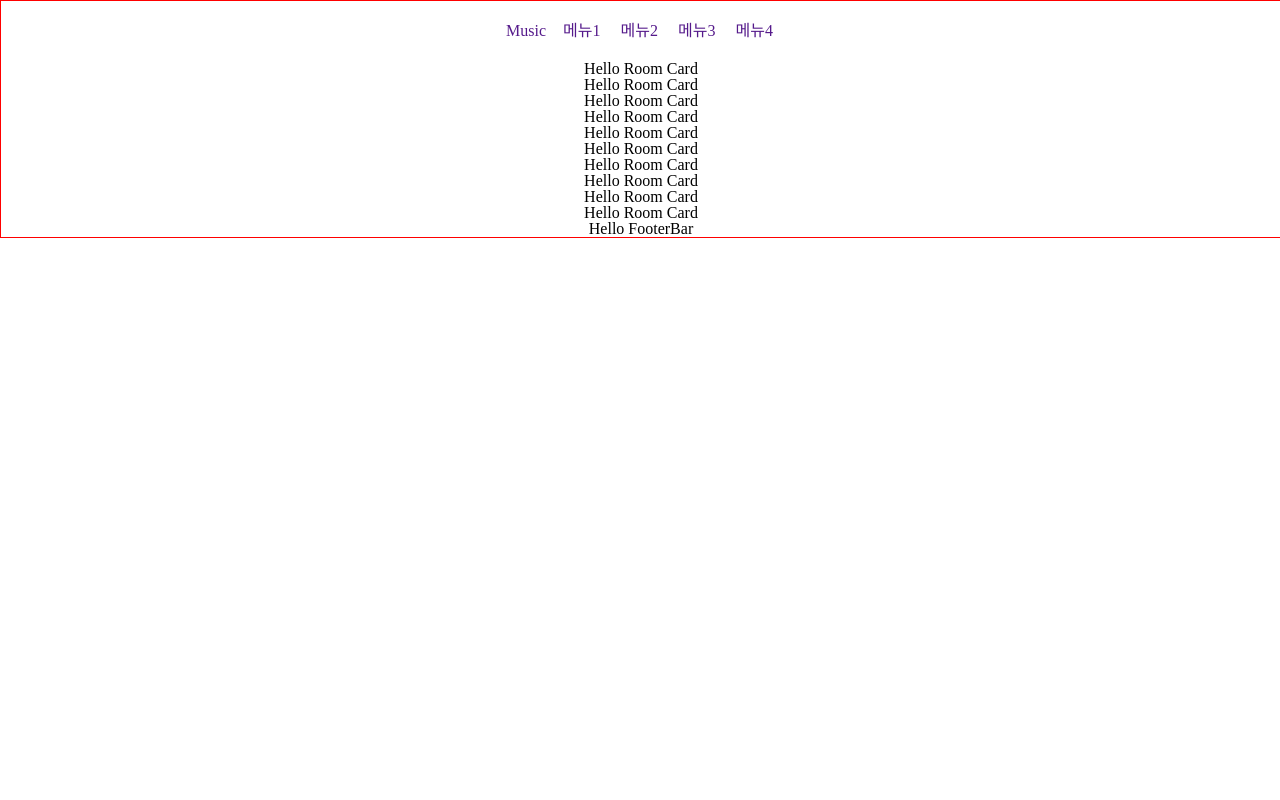
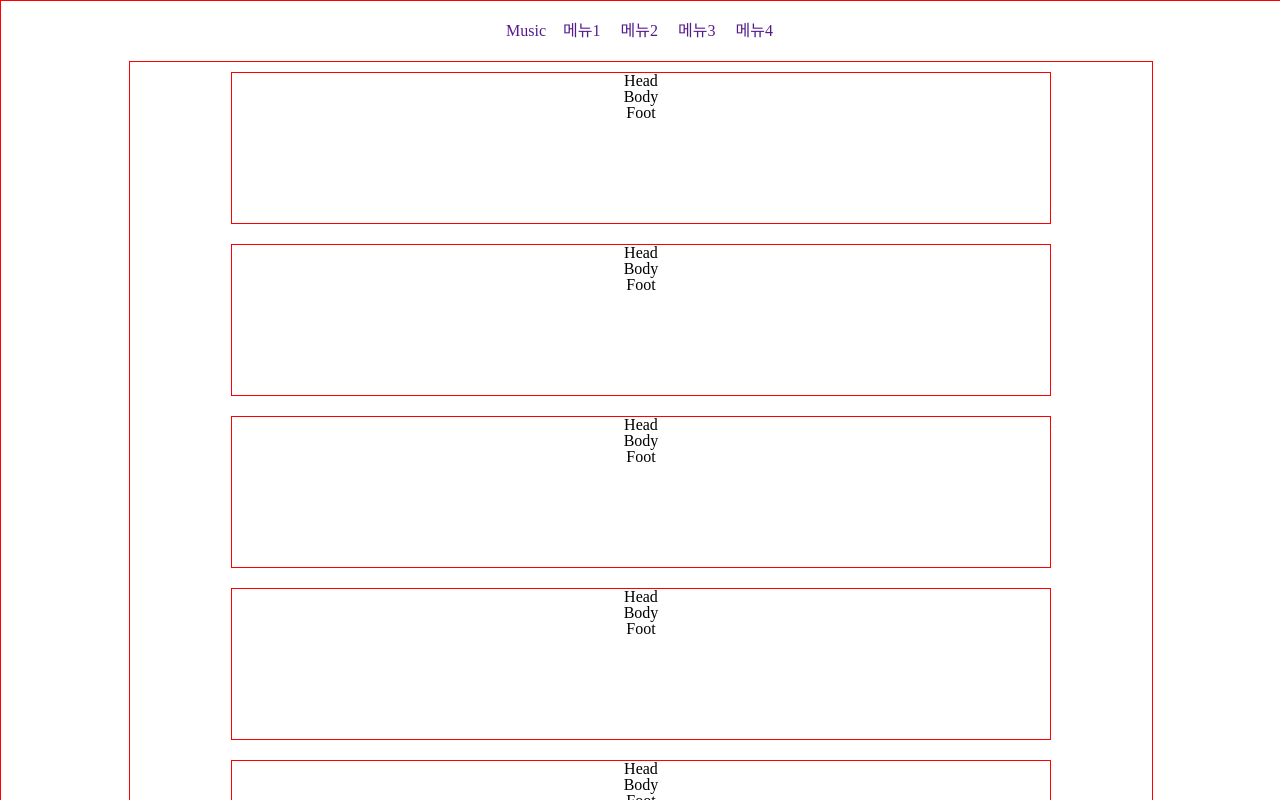
Before and after one commit to we-are-dj/client-vue, a Vue app: page /main in a window 1280 px wide. Shown: the top 800 px of the page. Built offline with nearby package versions, Linux system fonts and the light colour scheme.

Commit message:
layout 작업

```diff
--- a/src/components/Room/RoomCard.vue
+++ b/src/components/Room/RoomCard.vue
@@ -1,11 +1,16 @@
 <template>
-    <div>
-        Hello Room Card
-    </div>
+    <room-card-layout>
+        <template v-slot:roomHaed></template>
+        <template v-slot:roomBody></template>
+        <template v-slot:roomFoot></template>
+    </room-card-layout>
 </template>
 
 <script>
-export default {};
+import RoomCardLayout from "../../layout/RoomCardLayout.vue";
+export default {
+    components: { RoomCardLayout },
+};
 </script>
 
 <style></style>
--- a/src/components/Room/RoomContnet.vue
+++ b/src/components/Room/RoomContnet.vue
@@ -1,9 +1,7 @@
 <template>
-    <div>
+    <div class="continer">
         <!-- 중앙 css 정리 및 레이아웃 해야함 -->
-        <div v-for="item in 10" :key="item.id">
-            <room-card />
-        </div>
+        <room-card v-for="item in 10" :key="item.id" />
     </div>
 </template>
 
@@ -14,4 +12,12 @@ export default {
 };
 </script>
 
-<style></style>
+<style lang="scss">
+.continer {
+    border: 1px solid red;
+    display: flex;
+    flex-direction: column;
+    align-items: center;
+    width: 100%;
+}
+</style>
--- a/src/layout/MainForm.vue
+++ b/src/layout/MainForm.vue
@@ -5,7 +5,7 @@
             <div>
                 <slot name="topLayout"></slot>
             </div>
-            <div>
+            <div class="mainContainer">
                 <slot name="bodyLayout"></slot>
             </div>
             <div>
@@ -19,4 +19,10 @@
 export default {};
 </script>
 
-<style></style>
+<style lang="scss" scoped>
+.mainContainer {
+    display: flex;
+    justify-content: center;
+    width: 80%;
+}
+</style>
--- /dev/null
+++ b/src/layout/RoomCardLayout.vue
@@ -0,0 +1,29 @@
+<template>
+    <div class="cardLayout">
+        <div>
+            <slot name="roomHead">Head</slot>
+        </div>
+        <div>
+            <slot name="roomBody">Body</slot>
+        </div>
+        <div>
+            <slot name="roomFoot">Foot</slot>
+        </div>
+    </div>
+</template>
+
+<script>
+export default {};
+</script>
+
+<style lang="scss" scoped>
+.cardLayout {
+    border: 1px solid red;
+    margin: 10px;
+    height: 150px;
+    width: 80%;
+    display: flex;
+    align-items: center;
+    flex-direction: column;
+}
+</style>
```
